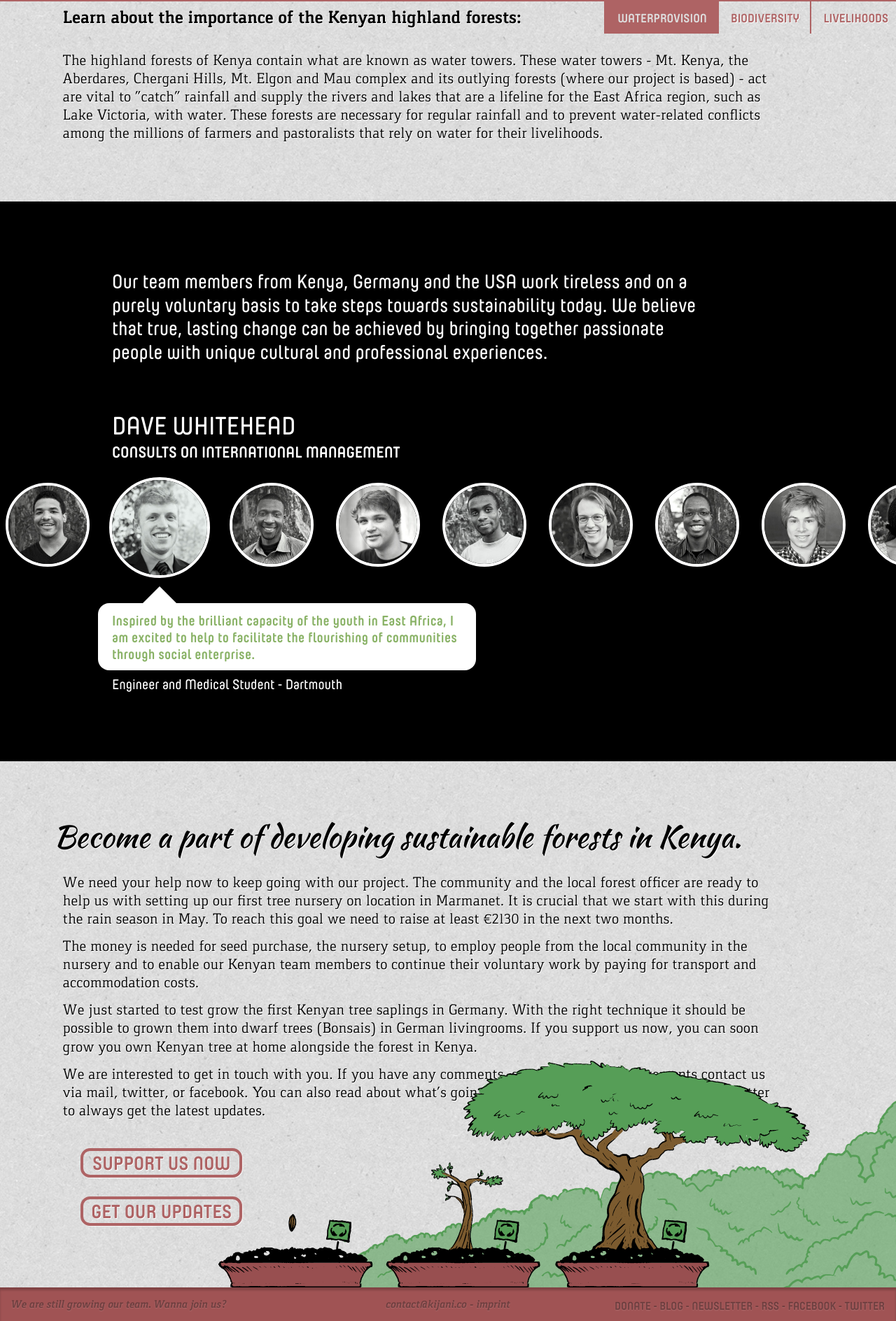
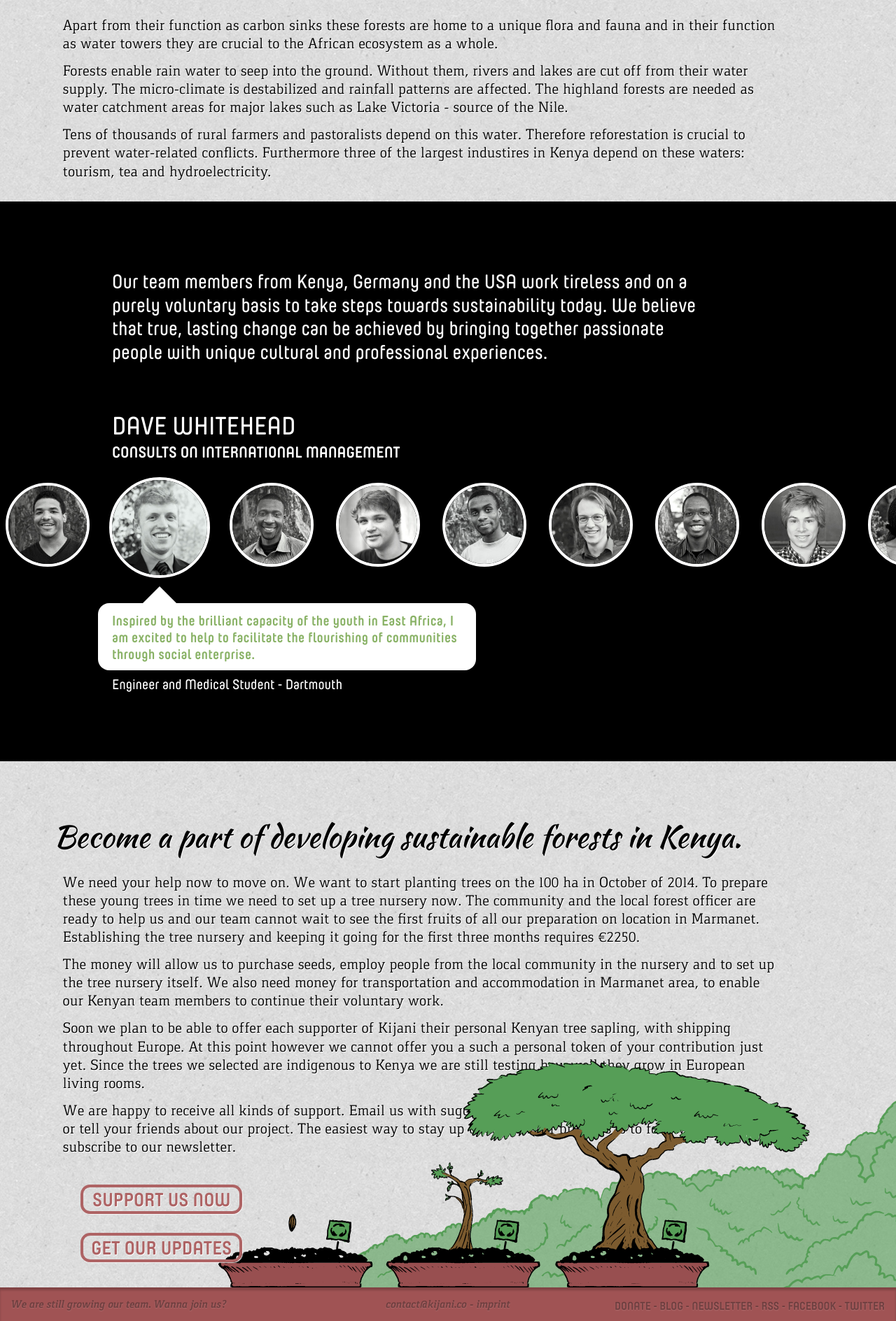
Before and after one commit to KijaniNGO/kijani.co, a PHP site: page / in a window 1280 px wide. Shown: the part 2112-4000 px from the top of the page at 70% size. Run offline with PHP 8.4, Linux system fonts and the light colour scheme; grey boxes are pictures that could not be loaded.

Commit message:
finalized texts

```diff
--- a/css/_home.sass
+++ b/css/_home.sass
@@ -49,7 +49,7 @@ section, header
 			position: relative
 			left: 100%
 			margin-left: -200%
-			max-width: 2500px
+			width: 2500px
 	.slogan
 		height: 31vh
 		width: 100%
@@ -125,7 +125,6 @@ section, header
 	.map-container
 		position: absolute
 		width: 44vw
-		height: 65vh
 		overflow-y: hidden
 		top: -10px
 		right: 0
@@ -136,7 +135,7 @@ section, header
 		@media (min-width: 1400px)
 			font-size: 24px
 		margin-left: 7vw
-		height: 50vh
+		height: 45vh
 		h1
 			font-size: 2em
 			text-indent: -0.3em
@@ -151,37 +150,38 @@ section, header
 		font-size: 1.7vw
 		@media (min-width: 1400px)
 			font-size: 24px
-		.tabs
-			margin-top: -2.2em
-			text-align: right
-			border-top: solid $red 0.2em
-			margin-bottom: 1.5em
-			font-family: Yummo, sans-serif
-			font-weight: 800
-			font-size: 0.8em
-			text-transform: uppercase
-			ul
-				list-style-type: none
-				li
-					display: inline-block
-					color: $red
-					cursor: pointer
-					padding: 0.7em 1em 0.9em 1em
-					margin: 0
-					margin-right: -0.5vw
-					border-left: solid $red 0.15em
-					&:hover, &.focus
-						background: $red
-						color: $gray
-						text-shadow: none
+		// .tabs
+		// 	margin-top: -2.2em
+		// 	text-align: right
+		// 	border-top: solid $red 0.2em
+		// 	margin-bottom: 1.5em
+		// 	font-family: Yummo, sans-serif
+		// 	font-weight: 800
+		// 	font-size: 0.8em
+		// 	text-transform: uppercase
+		// 	ul
+		// 		list-style-type: none
+		// 		li
+		// 			display: inline-block
+		// 			color: $red
+		// 			cursor: pointer
+		// 			padding: 0.7em 1em 0.9em 1em
+		// 			margin: 0
+		// 			margin-right: -0.5vw
+		// 			border-left: solid $red 0.15em
+		// 			&:hover, &.focus
+		// 				background: $red
+		// 				color: $gray
+		// 				text-shadow: none
 		h2
 			margin-left: 7vw
 			font-size: 1.2em
+			margin-bottom: 1em
 		article
 			margin-left: 7vw
-			display: none
-			&.selected
-				display: block
+			// display: none
+			// &.selected
+			// 	display: block
 			p
 				width: 80vw
 
--- a/index.html
+++ b/index.html
@@ -87,22 +87,11 @@
 			<p>This is where our project is based. We understand that humans are part and parcel of a forest ecosystem. Therefore our goal is not only to plant trees but to foster the sustainable development of this and other rural areas.</p>
 		</div>
 		<div class="reasons" id="reasons">
-			<h2>Learn about the importance of the Kenyan highland forests:</h2>
-			<div class="tabs">
-				<ul id="reason-tabs">
-					<li id="waterprovision" class="focus">Waterprovision</li>
-					<li id="biodiversity">Biodiversity</li>
-					<li id="livelihood">Livelihoods</li>
-				</ul>
-			</div>
-			<article id="waterprovision-text" class="selected">
-				<p>The highland forests of Kenya contain what are known as water towers. These water towers – Mt. Kenya, the Aberdares, Chergani Hills, Mt. Elgon and Mau complex and its outlying forests (where our project is based) – act are vital to “catch” rainfall and supply the rivers and lakes that are a lifeline for the East Africa region, such as Lake Victoria, with water. These forests are necessary for regular rainfall and to prevent water-related conflicts among the millions of farmers and pastoralists that rely on water for their livelihoods.</p>
-			</article>
-			<article id="biodiversity-text">
-				<p>The Kenyan highland forests also support unique immense and unique biodiversity... (under construction)</p>
-			</article>
-			<article id="livelihood-text">
-				<p>The tea and tourism industries, the two largest earners of foreign currency in Kenya, depend on these forests. The climatic conditions necessary for optimal tea-leaf growth are found in areas adjacent to highland forests. The tourism industry relies on the availability of water for the diverse wildlife found in Kenya’s national parks, forests and reserves. Hydroelectricity, accounting for almost 50% of Kenya’s electricity needs, depends on major rivers such as the Tana River.</p>
+			<h2>The Importance of the East African Highland Forests</h2>
+			<article>
+				<p>Apart from their function as carbon sinks these forests are home to a unique flora and fauna and in their function as water towers they are crucial to the African ecosystem as a whole.</p>
+				<p>Forests enable rain water to seep into the ground. Without them, rivers and lakes are cut off from their water supply. The micro-climate is destabilized and rainfall patterns are affected. The highland forests are needed as water catchment areas for major lakes such as Lake Victoria - source of the Nile.</p>
+				<p>Tens of thousands of rural farmers and pastoralists depend on this water. Therefore reforestation is crucial to prevent water-related conflicts. Furthermore three of the largest industires in Kenya depend on these waters: tourism, tea and hydroelectricity.</p>
 			</article>
 		</div>
 	</section>
@@ -215,10 +204,10 @@
 		</div>
 		<div class="text">
 			<h1>Become a part of developing sustainable forests in Kenya.</h1>
-			<p>We need your help now to keep going with our project. The community and the local forest officer are ready to help us with setting up our first tree nursery on location in Marmanet. It is crucial that we start with this during the rain season in May. To reach this goal we need to raise at least €2130 in the next two months.</p>
-			<p>The money is needed for seed purchase, the nursery setup, to employ people from the local community in the nursery and to enable our Kenyan team members to continue their voluntary work by paying for transport and accommodation costs.</p>
-			<p>We just started to test grow the first Kenyan tree saplings in Germany. With the right technique it should be possible to grown them into dwarf trees (Bonsais) in German livingrooms. If you support us now, you can soon grow you own Kenyan tree at home alongside the forest in Kenya.</p>
-			<p>We are interested to get in touch with you. If you have any comments, questions, or encouragements contact us via <a href="mailto:contact@kijani.co">mail</a>, <a href="https://twitter.com/KijaniNGO">twitter</a>, or <a href="https://facebook.com/kijani.ngo">facebook</a>. You can also read about what's goin on in our <a href="http://blog.kijani.co">blog</a> and subscribe to our newsletter to always get the latest updates.</p>
+			<p>We need your help now to move on. We want to start planting trees on the 100 ha in October of 2014. To prepare these young trees in time we need to set up a tree nursery now. The community and the local forest officer are ready to help us and our team cannot wait to see the first fruits of all our preparation on location in Marmanet. Establishing the tree nursery and keeping it going for the first three months requires €2250.</p>
+			<p>The money will allow us to purchase seeds, employ people from the local community in the nursery and to set up the tree nursery itself. We also need money for transportation and accommodation in Marmanet area, to enable our Kenyan team members to continue their voluntary work.</p>
+			<p>Soon we plan to be able to offer each supporter of Kijani their personal Kenyan tree sapling, with shipping throughout Europe. At this point however we cannot offer you a such a personal token of your contribution just yet. Since the trees we selected are indigenous to Kenya we are still testing how well they grow in European living rooms.</p>
+			<p>We are happy to receive all kinds of support. <a href="mailto:contact@kijani.co">Email us with suggestions or comments</a>, <a href="donate">donate</a>, <a href="https://facebook.com/kijani.ngo">like us on facebook</a> or tell your friends about our project. The easiest way to stay up to date on our progress is to <a href="http://blog.kijani.co">follow our blog</a> or <a href="newsletter">subscribe to our newsletter</a>.</p>
 		</div>
 		<div class="button-container">
 			<a class="button" href="donate">support us now</a><br>
@@ -253,7 +242,6 @@
 	</script>
 	<script type="text/javascript" src="js/jquery.min.js"> </script>
 	<script src="js/teamstatements.js"></script>
-	<script src="js/reasons.js"></script>
 	<!-- /SCRIPTS -->
 </body>
 </html>
```
Also changed, not shown: css/styles.css, img/disclaimer.jpg (deleted), img/logo_detailed.svg (deleted).
